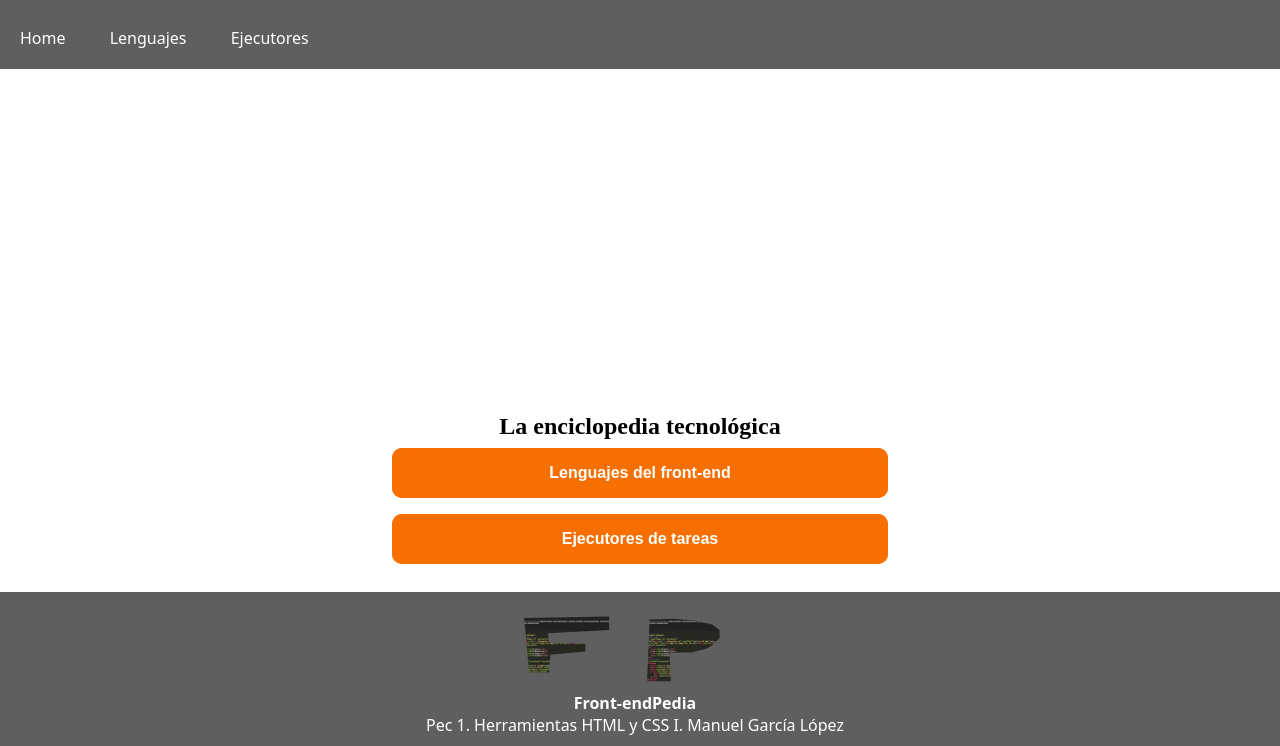
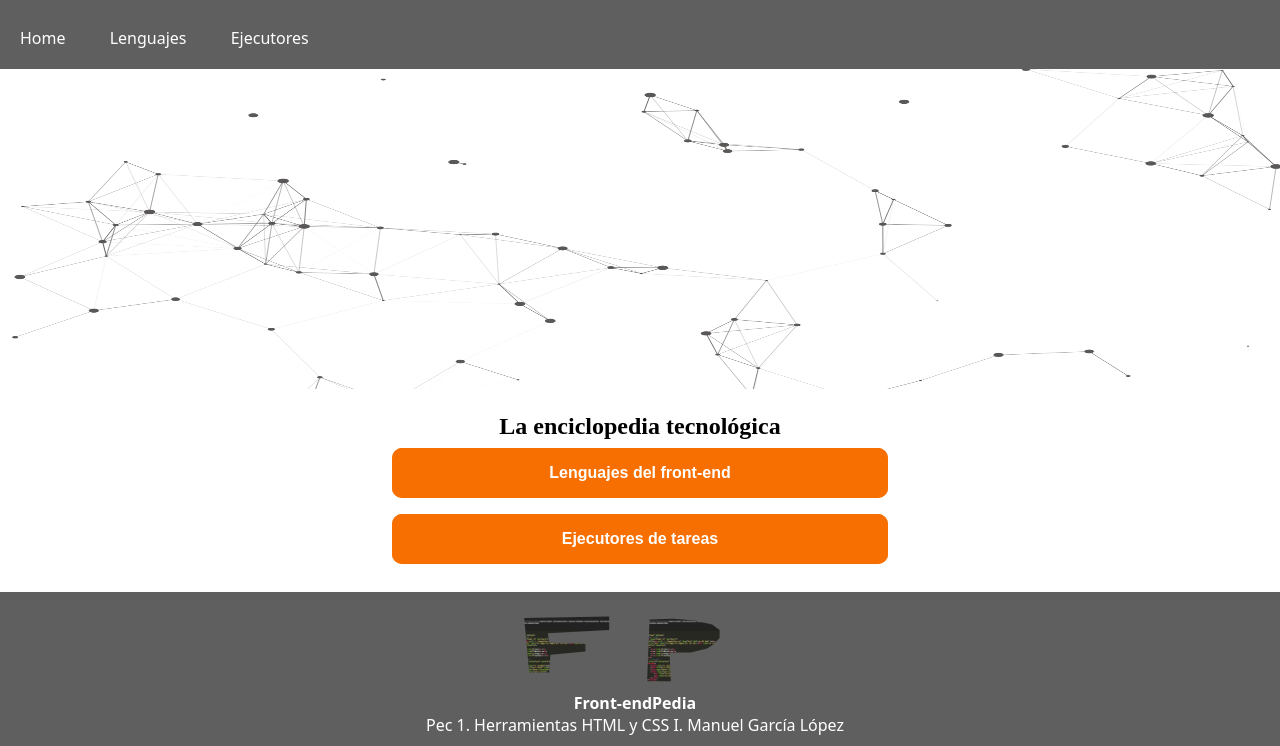
Before and after one commit to manugarcia101/pec2-html-css, a website built with Parcel: page app/index.html in a window 1280 px wide. Shown: the part 145-891 px from the top of the page. Built offline with nearby package versions, Linux system fonts and the light colour scheme.

Commit message:
activando index.js

```diff
--- a/app/js/index.js
+++ b/app/js/index.js
@@ -125,5 +125,5 @@ window.addEventListener('mouseout', function(){
     mouse.y = undefined;
 });
 
-// init();
-// animate();
+init();
+animate();
```
Also changed, not shown: dist/css.html, dist/ejecutores.html, dist/grunt.html, dist/gulp.html, dist/html.html, dist/index.html, dist/js.html, dist/lenguajes.html, 4 other files.
